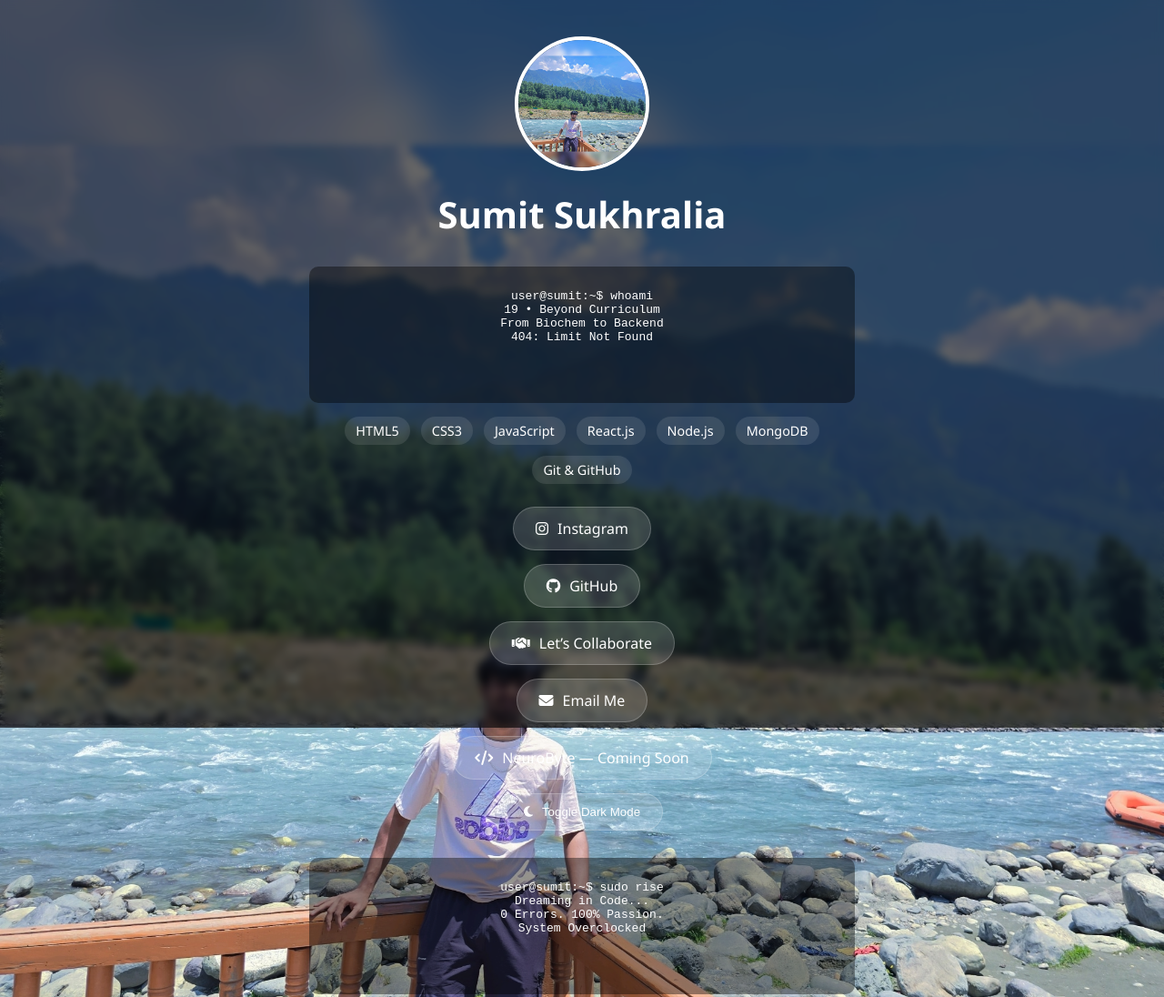
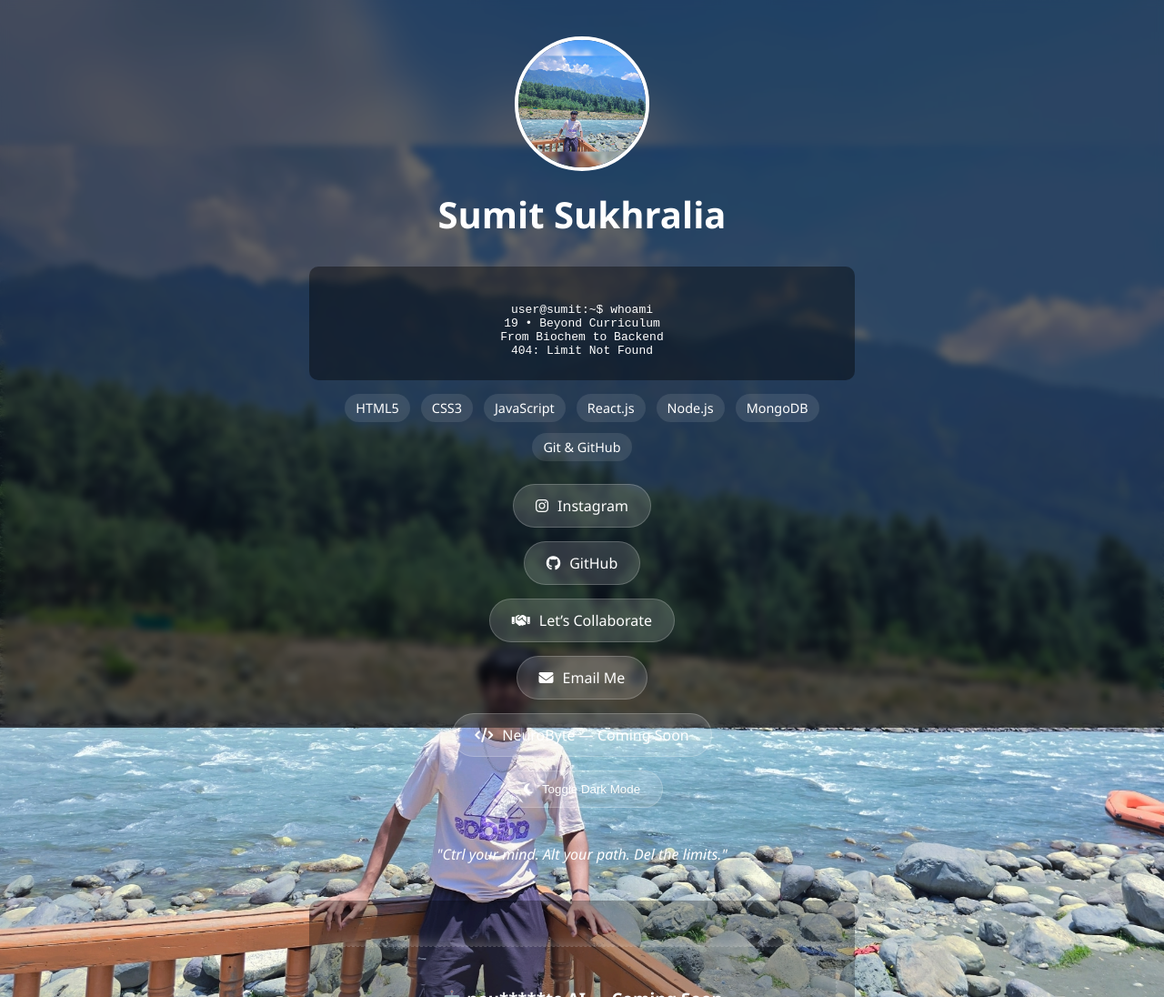
Before and after one commit to sumitsukhralia/sumitsukhralia.github.io, a plain HTML site: page index.html in a window 1280 px wide. Shown: the top 1096 px of the page at 91% size. Drawn offline with Linux system fonts and the light colour scheme.

Commit message:
Update index.html

```diff
--- a/index.html
+++ b/index.html
@@ -87,9 +87,7 @@
       font-family: monospace;
       max-width: 100%;
       white-space: pre-line;
-      color: white;
-      min-height: 100px;
-      overflow: hidden;
+      color: white; /* Ensure white text */
     }
     .quote {
       margin-top: 40px;
@@ -120,15 +118,19 @@
     }
   </style>
 </head>
+
 <body>
   <div class="container">
     <img src="your-photo.jpg" alt="Sumit Sukhralia" class="profile-img">
     <h1>Sumit Sukhralia</h1>
 
-    <div class="terminal animate">user@sumit:~$ whoami
+    <!-- Add class "animate" here to apply the glitch effect -->
+    <div class="terminal animate" id="terminal">
+user@sumit:~$ whoami
 19 • Beyond Curriculum
 From Biochem to Backend
-404: Limit Not Found</div>
+404: Limit Not Found
+    </div>
 
     <div class="tech-stack">
       <span>HTML5</span>
@@ -148,11 +150,6 @@ From Biochem to Backend
       <a href="#"><i class="fas fa-code"></i> NeuroByte — Coming Soon</a>
       <button class="toggle-dark" onclick="toggleDarkMode()"><i class="fas fa-moon"></i> Toggle Dark Mode</button>
     </div>
-
-    <div class="terminal animate">user@sumit:~$ sudo rise
-Dreaming in Code...
-0 Errors. 100% Passion.
-System Overclocked</div>
 
     <div class="quote" id="quoteBox">"Ctrl your mind. Alt your path. Del the limits."</div>
 
@@ -176,6 +173,7 @@ System Overclocked</div>
     </div>
   </div>
 
+  <!-- Footer -->
   <footer style="background: rgba(255, 255, 255, 0.05); color: white; text-align: center; padding: 20px 0; margin-top: 50px; font-size: 0.95rem; border-top: 1px solid rgba(255, 255, 255, 0.1);">
     <p style="margin: 0 0 12px;">&copy; 2025 <strong>Sumit Sukhralia</strong>. All rights reserved.</p>
     <div style="display: flex; justify-content: center; gap: 25px; flex-wrap: wrap;">
@@ -192,47 +190,7 @@ System Overclocked</div>
   </footer>
 
   <script>
-    const ASCII_OF_A = "A".charCodeAt();
-    const NO_OF_ALPHABETS = 26;
-
-    function animateElement(element, originalText, options) {
-      let iteration = 0;
-
-      if (options.interval) return;
-
-      options.interval = setInterval(() => {
-        const newWord = originalText
-          .split("")
-          .map((_, idx) => {
-            if (idx < iteration) return originalText[idx];
-            return String.fromCharCode(Math.trunc(Math.random() * NO_OF_ALPHABETS) + ASCII_OF_A);
-          })
-          .join("");
-        element.innerText = newWord;
-        iteration++;
-
-        if (iteration > originalText.length) {
-          clearInterval(options.interval);
-          options.interval = null;
-        }
-      }, 30);
-    }
-
-    function animateElements() {
-      const elements = document.getElementsByClassName("animate");
-      for (const element of elements) {
-        const originalText = element.innerText;
-        const options = { interval: null };
-        animateElement(element, originalText, options);
-
-        element.addEventListener("mouseover", (event) => {
-          animateElement(event.target, originalText, options);
-        });
-      }
-    }
-
-    animateElements();
-
+    // Your existing quotes code here...
     const quotes = [
       "Ctrl your mind. Alt your path. Del the limits.",
       "Binary vision in an analog world.",
@@ -255,6 +213,7 @@ System Overclocked</div>
       }, 500);
     }, 60000);
 
+    // Existing aiMessages code here
     const aiMessages = [
       "Initializing...",
       "Waking neural core...",
@@ -279,6 +238,59 @@ System Overclocked</div>
       if (localStorage.getItem('darkMode') === 'true') {
         document.body.classList.add('dark-mode');
       }
+
+      // Call glitch animation on load for all animate elements
+      animateElements();
+    };
+
+    // Glitch effect script (your code)
+    const ASCII_OF_A = "A".charCodeAt();
+    const NO_OF_ALPHABETS = 26;
+
+    function animateElement(element, originalText, options) {
+      let iteration = 0;
+
+      if (options.interval) {
+        return;
+      }
+
+      options.interval = setInterval(() => {
+        const newWord = originalText
+          .split("")
+          .map((_, idx) => {
+            if (idx < iteration) {
+              return originalText[idx];
+            }
+            return String.fromCharCode(
+              Math.trunc(Math.random() * NO_OF_ALPHABETS) + ASCII_OF_A
+            );
+          })
+          .join("");
+        element.innerText = newWord;
+
+        iteration += 1;
+
+        if (iteration > originalText.length) {
+          clearInterval(options.interval);
+          options.interval = null;
+        }
+      }, 30);
+    }
+
+    function animateElements() {
+      const elements = document.getElementsByClassName("animate");
+
+      for (const element of elements) {
+        const originalText = element.innerText;
+        const options = {
+          interval: null
+        };
+        animateElement(element, originalText, options);
+
+        element.addEventListener("mouseover", (event) => {
+          animateElement(event.target, originalText, options);
+        });
+      }
     }
   </script>
 </body>
```
